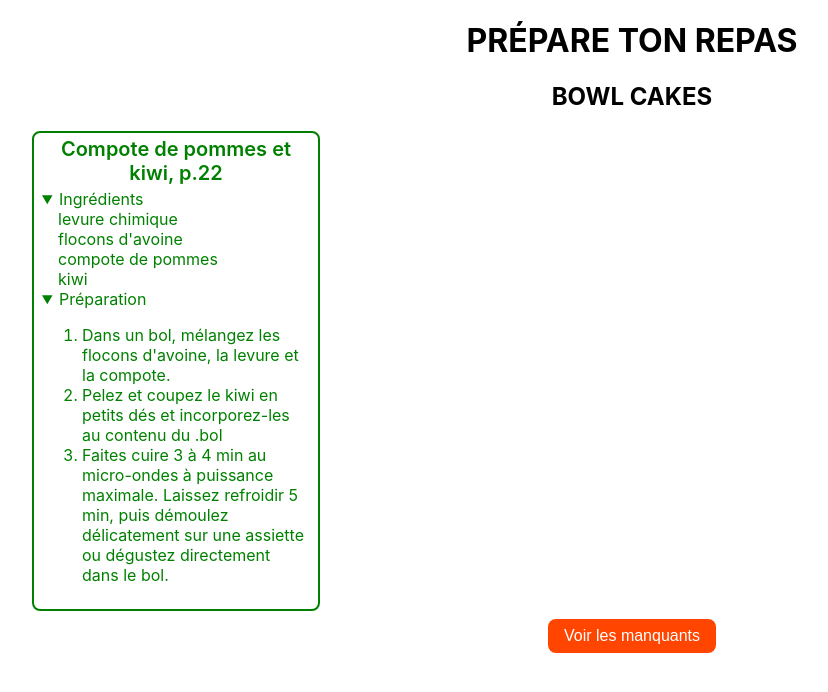
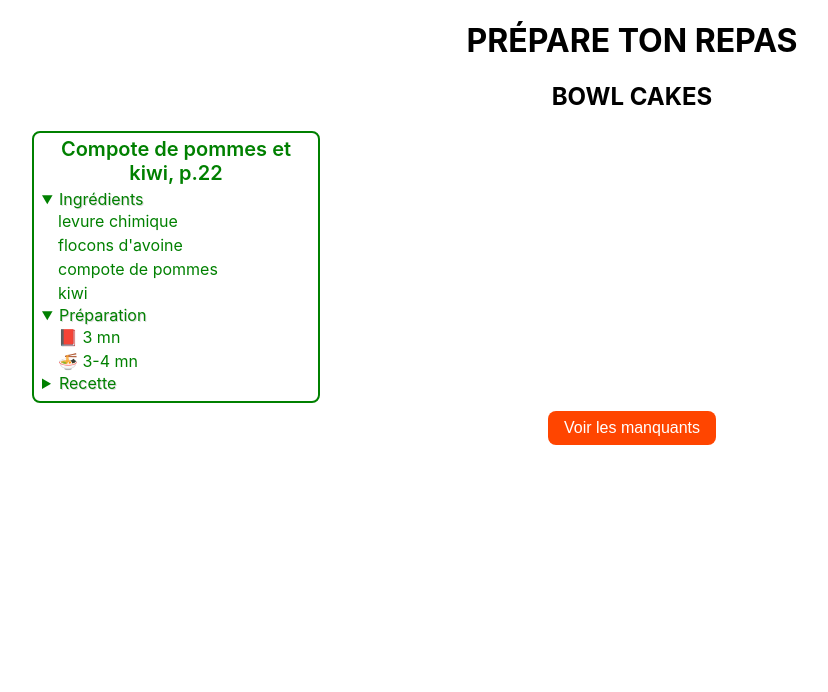
Before and after one commit to fabagile/prepare-ton-repas, a React (Create React App) app: page / in a window 1280 px wide. Both pictures are taken after a click on the heading "Préparation". Shown: the top 692 px of the page, without its empty margins (8-836 px from the left). Built offline with nearby package versions, Linux system fonts and the light colour scheme.

Commit message:
ajout durées - champs détaillés

```diff
--- a/src/components/UI/Tile.jsx
+++ b/src/components/UI/Tile.jsx
@@ -1,4 +1,4 @@
-export default function Tile({ title, list, recipe, durations,className }) {
+export default function Tile({ title, list, recipe, durations, className }) {
   return (
     <div className={`border-${className} ${className} tile`}>
       <div className="tile-title ">{title}</div>
@@ -12,10 +12,18 @@ export default function Tile({ title, list, recipe, durations,className }) {
       ))}
       </details>
       <details>
-        <summary>Préparation </summary>
-        <ol>
-          {recipe.map((el, i)=><li key={i}>{el}</li>)}
-        </ol>
+        <summary>Préparation</summary>
+        <div className="">
+        <div className="list">📕 {durations.preparation} mn</div>
+        <div className="list">🍜 {durations.cooking} mn</div>
+
+        </div>
+      </details>
+      <details>
+        <summary>Recette</summary>
+        <div className="list indent">
+          {recipe.map((el, i)=><div className="list" key={i}>{i+1}. {el}</div>)}
+        </div>
       </details>
     </div>
   );
--- a/src/data/cooks.js
+++ b/src/data/cooks.js
@@ -116,7 +116,7 @@ export const cooks = [
     },
     recipe: [
       "Dans un bol, mélangez les flocons d'avoine, la levure et la compote.",
-      "Pelez et coupez le kiwi en petits dés et incorporez-les au contenu du .bol",
+      "Pelez et coupez le kiwi en petits dés et incorporez-les au contenu du bol.",
       "Faites cuire 3 à 4 min au micro-ondes à puissance maximale. Laissez refroidir 5 min, puis démoulez délicatement sur une assiette ou dégustez directement dans le bol.",
     ]
   },
--- a/src/index.scss
+++ b/src/index.scss
@@ -23,7 +23,9 @@ code {
   text-align: left;
 }
 .list {
-  padding-left: 16px;
+  padding: 2px 16px;
+  // padding-bottom: 2px;
+  word-wrap: break-word;
 }
 .tiles {
   margin: 0 1em;
@@ -37,6 +39,27 @@ h1, h2, h3 {
 }
 h1, h2, h3, .tile-title {
   text-align: center;
+}
+ul {
+  list-style: none;
+  margin-left: -1em;
+  margin-top: -2px;
+
+}
+.indent {
+  text-indent: -1em;
+}
+ul li {
+}
+
+ol li {
+  // text-align: justify;
+  padding-right: 24px;
+  margin-bottom: 3pt;
+  word-wrap:normal;
+}
+ summary {
+  text-shadow: 1px 1px 0 hsla(0, 0%, 50%, 0.3);
 }
 @media (min-width: 500px) {
   body {
```
